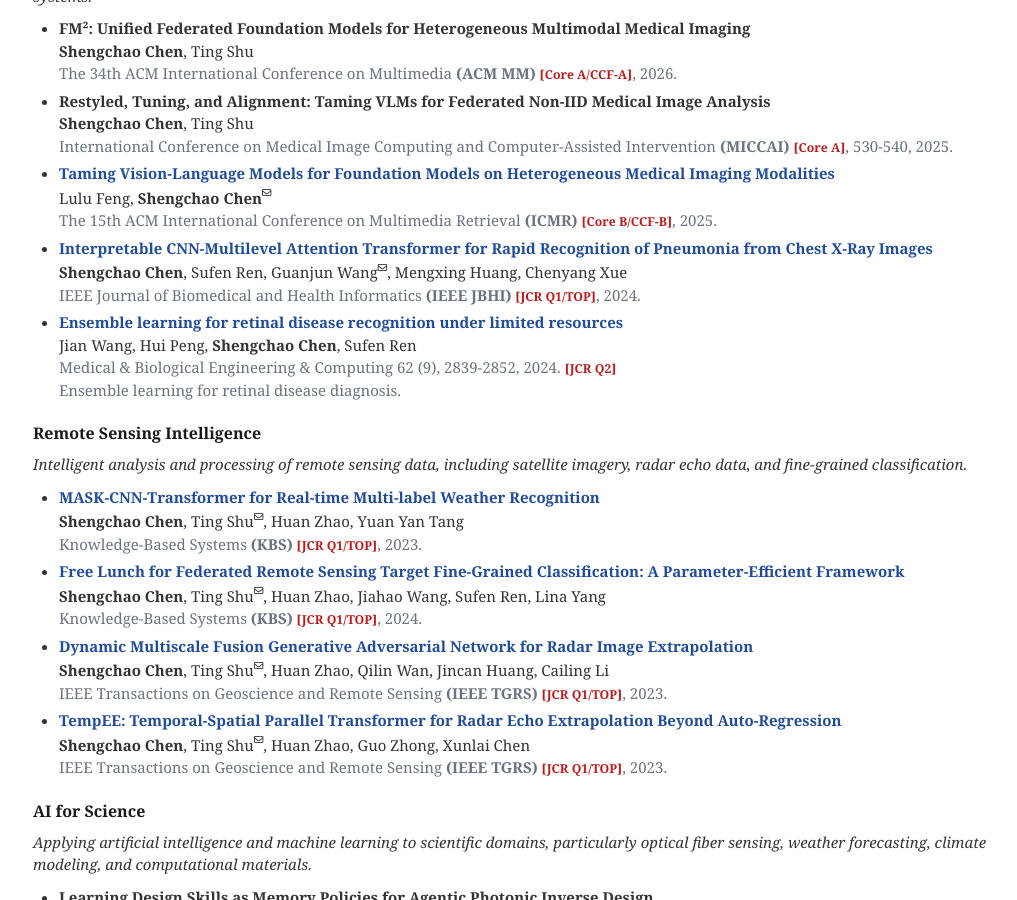
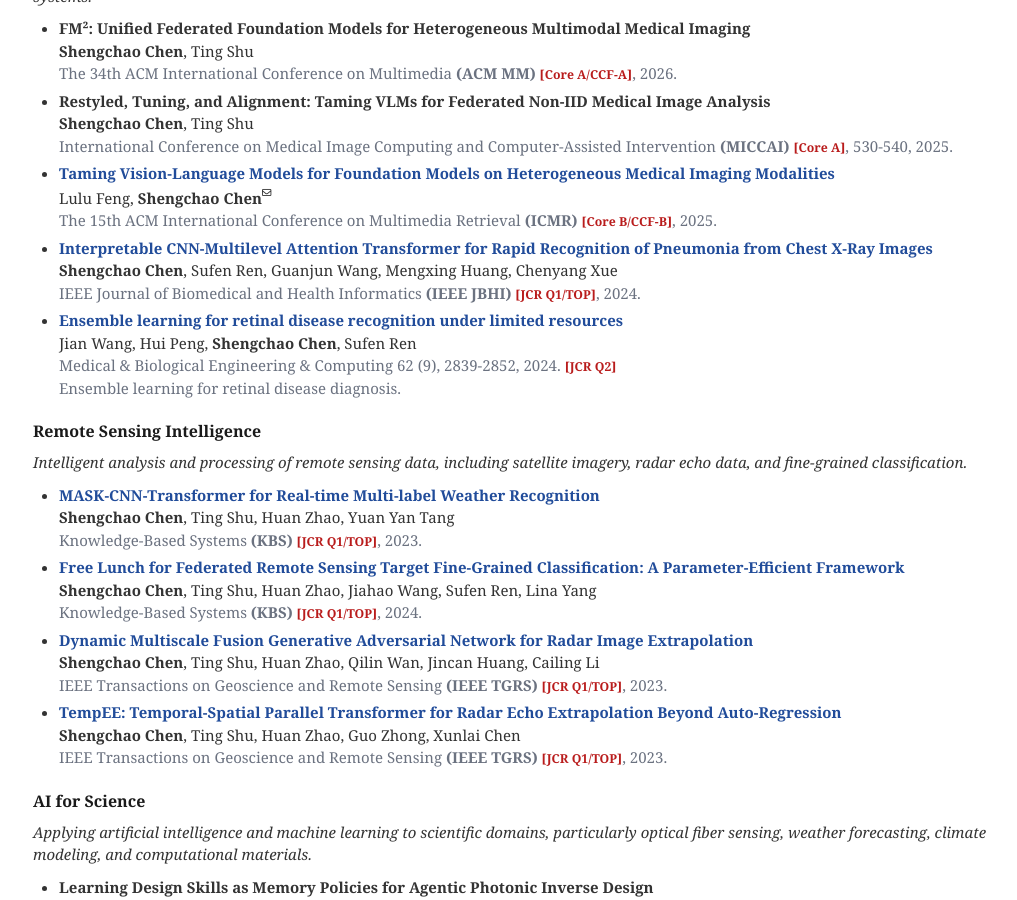
Before and after one commit to shengchaochen82/shengchaochen82.github.io, a Jekyll site: the page built from index.md, in a window 1280 px wide and 900 px high, scrolled down 1721 px. Shown: the whole window, without its empty margins (107-1124 px from the left). Built offline with Jekyll 4.4.1, drawn with Linux system fonts in a browser that asks for light colours.

Commit message:
Content: remove corresponding-author markers from other co-authors
Only mark Shengchao Chen as corresponding author; drop the envelope
marker previously shown on Ting Shu and Guanjun Wang on papers where
they were the corresponding author instead.

Co-Authored-By: Claude Sonnet 5 <noreply@anthropic.com>

```diff
--- a/_data/publications.yml
+++ b/_data/publications.yml
@@ -159,7 +159,7 @@ remote_sensing:
   description: "Intelligent analysis and processing of remote sensing data, including satellite imagery, radar echo data, and fine-grained classification."
   papers:
     - title: "MASK-CNN-Transformer for Real-time Multi-label Weather Recognition"
-      authors: "<strong>Shengchao Chen</strong>, Ting Shu<sup><i class='fa-regular fa-envelope fa-xs'></i></sup>, Huan Zhao, Yuan Yan Tang"
+      authors: "<strong>Shengchao Chen</strong>, Ting Shu, Huan Zhao, Yuan Yan Tang"
       conference_short: KBS
       conference: "Knowledge-Based Systems <strong>(KBS)</strong> <span class='classic-tag'>[JCR Q1/TOP]</span>, 2023."
       pdf: "https://www.sciencedirect.com/science/article/abs/pii/S0950705123006317"
@@ -167,7 +167,7 @@ remote_sensing:
       image: "./assets/img/mask.png"
 
     - title: "Free Lunch for Federated Remote Sensing Target Fine-Grained Classification: A Parameter-Efficient Framework"
-      authors: "<strong>Shengchao Chen</strong>, Ting Shu<sup><i class='fa-regular fa-envelope fa-xs'></i></sup>, Huan Zhao, Jiahao Wang, Sufen Ren, Lina Yang"
+      authors: "<strong>Shengchao Chen</strong>, Ting Shu, Huan Zhao, Jiahao Wang, Sufen Ren, Lina Yang"
       conference_short: KBS
       conference: "Knowledge-Based Systems <strong>(KBS)</strong> <span class='classic-tag'>[JCR Q1/TOP]</span>, 2024."
       pdf: "https://ieeexplore.ieee.org/abstract/document/10050021/"
@@ -176,7 +176,7 @@ remote_sensing:
       image: "./assets/img/freelunch.png"
 
     - title: "Dynamic Multiscale Fusion Generative Adversarial Network for Radar Image Extrapolation"
-      authors: "<strong>Shengchao Chen</strong>, Ting Shu<sup><i class='fa-regular fa-envelope fa-xs'></i></sup>, Huan Zhao, Qilin Wan, Jincan Huang, Cailing Li"
+      authors: "<strong>Shengchao Chen</strong>, Ting Shu, Huan Zhao, Qilin Wan, Jincan Huang, Cailing Li"
       conference_short: IEEE TGRS
       conference: "IEEE Transactions on Geoscience and Remote Sensing <strong>(IEEE TGRS)</strong> <span class='classic-tag'>[JCR Q1/TOP]</span>, 2023."
       pdf: "https://ieeexplore.ieee.org/abstract/document/9837952"
@@ -184,7 +184,7 @@ remote_sensing:
       image: "./assets/img/mask.png"
 
     - title: "TempEE: Temporal-Spatial Parallel Transformer for Radar Echo Extrapolation Beyond Auto-Regression"
-      authors: "<strong>Shengchao Chen</strong>, Ting Shu<sup><i class='fa-regular fa-envelope fa-xs'></i></sup>, Huan Zhao, Guo Zhong, Xunlai Chen"
+      authors: "<strong>Shengchao Chen</strong>, Ting Shu, Huan Zhao, Guo Zhong, Xunlai Chen"
       conference_short: IEEE TGRS
       conference: "IEEE Transactions on Geoscience and Remote Sensing <strong>(IEEE TGRS)</strong> <span class='classic-tag'>[JCR Q1/TOP]</span>, 2023."
       pdf: "https://ieeexplore.ieee.org/abstract/document/10238744"
@@ -216,7 +216,7 @@ medical_imaging:
       image: "./assets/img/icmr.png"
 
     - title: "Interpretable CNN-Multilevel Attention Transformer for Rapid Recognition of Pneumonia from Chest X-Ray Images"
-      authors: "<strong>Shengchao Chen</strong>, Sufen Ren, Guanjun Wang<sup><i class='fa-regular fa-envelope fa-xs'></i></sup>, Mengxing Huang, Chenyang Xue"
+      authors: "<strong>Shengchao Chen</strong>, Sufen Ren, Guanjun Wang, Mengxing Huang, Chenyang Xue"
       conference_short: IEEE JBHI
       conference: "IEEE Journal of Biomedical and Health Informatics <strong>(IEEE JBHI)</strong> <span class='classic-tag'>[JCR Q1/TOP]</span>, 2024."
       pdf: "https://ieeexplore.ieee.org/abstract/document/10050021/"
@@ -283,7 +283,7 @@ main:
     image: "./assets/img/FedPoD.png"
 
   - title: "Interpretable CNN-Multilevel Attention Transformer for Rapid Recognition of Pneumonia from Chest X-Ray Images"
-    authors: "<strong>Shengchao Chen</strong>, Sufen Ren, Guanjun Wang<sup><i class='fa-regular fa-envelope fa-xs'></i></sup>, Mengxing Huang, Chenyang Xue"
+    authors: "<strong>Shengchao Chen</strong>, Sufen Ren, Guanjun Wang, Mengxing Huang, Chenyang Xue"
     conference_short: IEEE JBHI
     conference: "IEEE Journal of Biomedical and Health Informatics <strong>(IEEE JBHI)</strong> <span class='classic-tag'>[JCR Q1/TOP]</span>, 2024."
     pdf: "https://ieeexplore.ieee.org/abstract/document/10050021/"
@@ -292,7 +292,7 @@ main:
     image: "./assets/img/medical.png"
 
   - title: "Free Lunch for Federated Remote Sensing Target Fine-Grained Classification: A Parameter-Efficient Framework"
-    authors: "<strong>Shengchao Chen</strong>, Ting Shu<sup><i class='fa-regular fa-envelope fa-xs'></i></sup>, Huan Zhao, Jiahao Wang, Sufen Ren, Lina Yang"
+    authors: "<strong>Shengchao Chen</strong>, Ting Shu, Huan Zhao, Jiahao Wang, Sufen Ren, Lina Yang"
     conference_short: KBS
     conference: "Knowledge-Based Systems <strong>(KBS)</strong> <span class='classic-tag'>[JCR Q1/TOP]</span>, 2024."
     pdf: "https://ieeexplore.ieee.org/abstract/document/10050021/"
@@ -301,7 +301,7 @@ main:
     image: "./assets/img/freelunch.png"
 
   - title: "MASK-CNN-Transformer for Real-time Multi-label Weather Recognition"
-    authors: "<strong>Shengchao Chen</strong>, Ting Shu<sup><i class='fa-regular fa-envelope fa-xs'></i></sup>, Huan Zhao, Yuan Yan Tang"
+    authors: "<strong>Shengchao Chen</strong>, Ting Shu, Huan Zhao, Yuan Yan Tang"
     conference_short: KBS
     conference: "Knowledge-Based Systems <strong>(KBS)</strong> <span class='classic-tag'>[JCR Q1/TOP]</span>, 2023."
     pdf: "https://www.sciencedirect.com/science/article/abs/pii/S0950705123006317"
@@ -309,7 +309,7 @@ main:
     image: "./assets/img/mask.png"
 
   - title: "TempEE: Temporal-Spatial Parallel Transformer for Radar Echo Extrapolation Beyond Auto-Regression"
-    authors: "<strong>Shengchao Chen</strong>, Ting Shu<sup><i class='fa-regular fa-envelope fa-xs'></i></sup>, Huan Zhao, Guo Zhong, Xunlai Chen"
+    authors: "<strong>Shengchao Chen</strong>, Ting Shu, Huan Zhao, Guo Zhong, Xunlai Chen"
     conference_short: IEEE TGRS
     conference: "IEEE Transactions on Geoscience and Remote Sensing <strong>(IEEE TGRS)</strong> <span class='classic-tag'>[JCR Q1/TOP]</span>, 2023."
     pdf: "https://ieeexplore.ieee.org/abstract/document/10238744"
@@ -325,7 +325,7 @@ main:
     image: "./assets/img/metepfl.png"
 
   - title: "Dynamic Multiscale Fusion Generative Adversarial Network for Radar Image Extrapolation"
-    authors: "<strong>Shengchao Chen</strong>, Ting Shu<sup><i class='fa-regular fa-envelope fa-xs'></i></sup>, Huan Zhao, Qilin Wan, Jincan Huang, Cailing Li"
+    authors: "<strong>Shengchao Chen</strong>, Ting Shu, Huan Zhao, Qilin Wan, Jincan Huang, Cailing Li"
     conference_short: IEEE TGRS
     conference: "IEEE Transactions on Geoscience and Remote Sensing <strong>(IEEE TGRS)</strong> <span class='classic-tag'>[JCR Q1/TOP]</span>, 2023."
     pdf: "https://ieeexplore.ieee.org/abstract/document/9837952"
```
